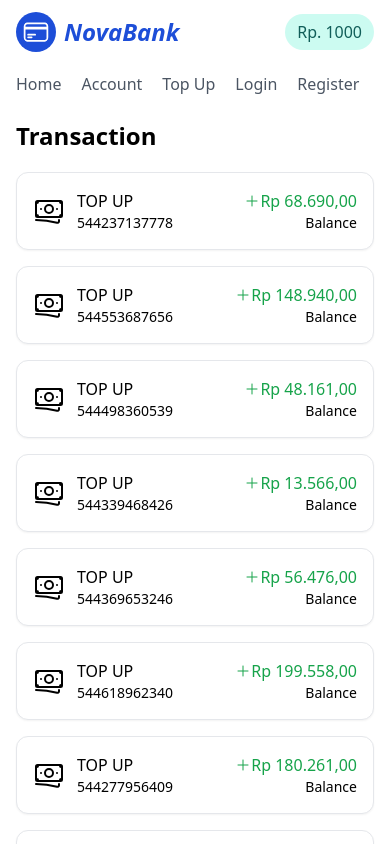
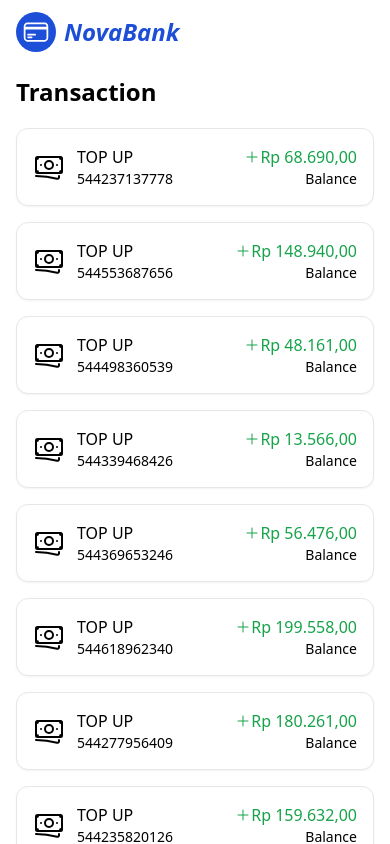
Before and after one commit to jalun118/virtual-bank, a React (Vite) app in the folder web/: page / in a window 390 px wide. Shown: the top 844 px of the page. Built offline with nearby package versions, Linux system fonts and the light colour scheme.

Commit message:
feat(navbar): change max container width to mobile width

```diff
--- a/web/src/components/Navbar.tsx
+++ b/web/src/components/Navbar.tsx
@@ -3,52 +3,12 @@ import Brand from "./Brand";
 
 export default function Navbar() {
   return (
-    <header className="flex w-full flex-wrap bg-white py-3 md:container sm:flex-nowrap sm:justify-start">
+    <header className="m-auto flex w-full max-w-md flex-wrap bg-white py-3 sm:flex-nowrap sm:justify-start">
       <nav className="mx-auto w-full max-w-[85rem] px-4 sm:flex sm:items-center sm:justify-between">
         <div className="flex items-center justify-between">
           <Link to="/">
             <Brand />
           </Link>
-          <div className="inline-flex items-center gap-x-1 rounded-full bg-teal-100 px-3 py-1.5 font-medium text-teal-800 dark:bg-teal-500/10 dark:text-teal-500 sm:hidden">
-            <span>Rp.</span>
-            1000
-          </div>
-        </div>
-        <div className="mt-5 flex flex-row items-center gap-5 sm:mt-0 sm:justify-end sm:ps-5">
-          <Link
-            className="font-medium text-gray-600 hover:text-gray-400 focus:text-gray-400 focus:outline-none dark:text-neutral-400 dark:hover:text-neutral-500 dark:focus:text-neutral-500"
-            to=""
-          >
-            Home
-          </Link>
-          <Link
-            className="font-medium text-gray-600 hover:text-gray-400 focus:text-gray-400 focus:outline-none dark:text-neutral-400 dark:hover:text-neutral-500 dark:focus:text-neutral-500"
-            to="/account"
-          >
-            Account
-          </Link>
-          <Link
-            className="font-medium text-gray-600 hover:text-gray-400 focus:text-gray-400 focus:outline-none dark:text-neutral-400 dark:hover:text-neutral-500 dark:focus:text-neutral-500"
-            to="/top-up"
-          >
-            Top Up
-          </Link>
-          <Link
-            className="font-medium text-gray-600 hover:text-gray-400 focus:text-gray-400 focus:outline-none dark:text-neutral-400 dark:hover:text-neutral-500 dark:focus:text-neutral-500"
-            to="/login"
-          >
-            Login
-          </Link>
-          <Link
-            className="font-medium text-gray-600 hover:text-gray-400 focus:text-gray-400 focus:outline-none dark:text-neutral-400 dark:hover:text-neutral-500 dark:focus:text-neutral-500"
-            to="/register"
-          >
-            Register
-          </Link>
-          <div className="hidden items-center gap-x-1 rounded-full bg-teal-100 px-3 py-1.5 font-medium text-teal-800 dark:bg-teal-500/10 dark:text-teal-500 sm:inline-flex">
-            <span>Rp.</span>
-            1000
-          </div>
         </div>
       </nav>
     </header>
```
